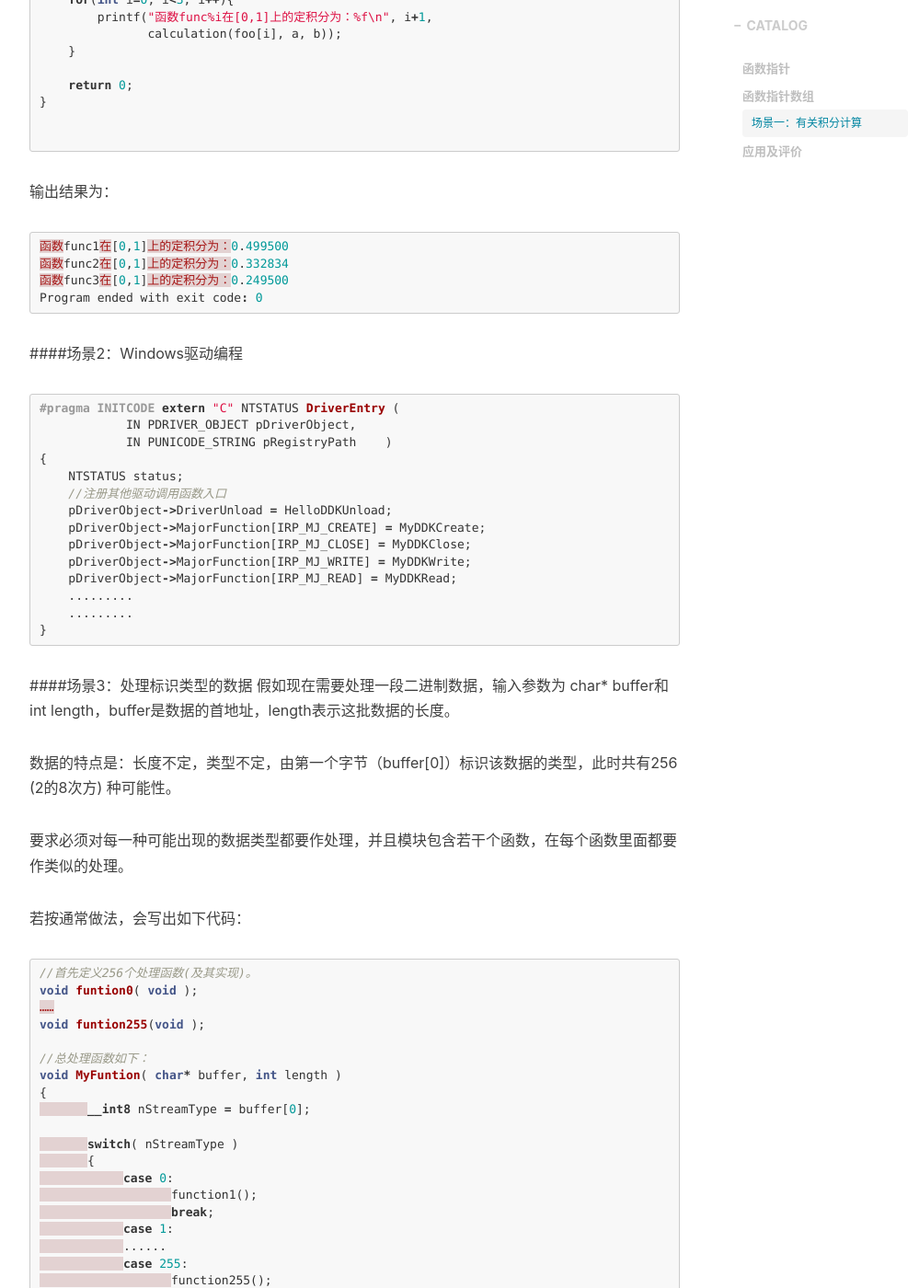
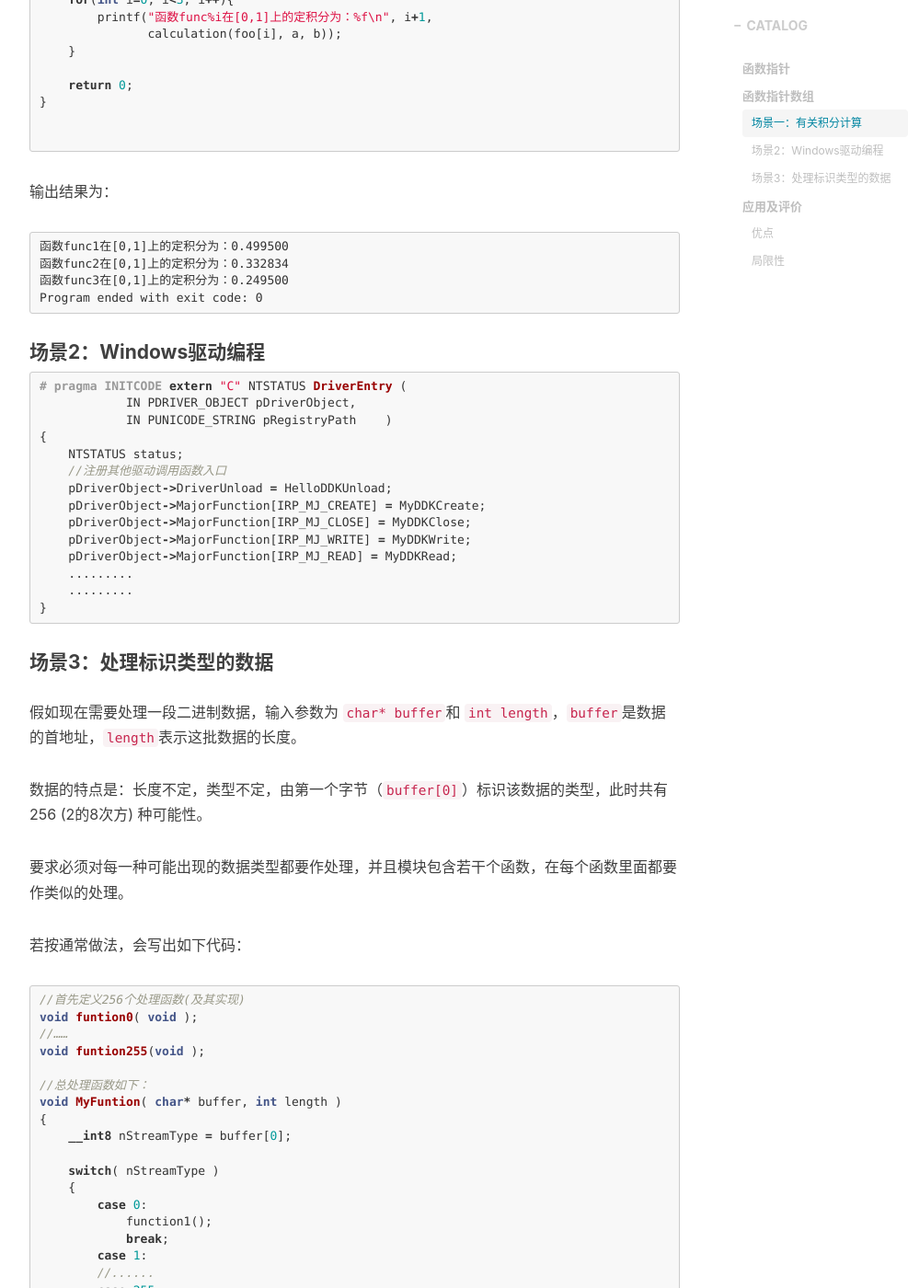
Before and after one commit to RMSnow/RMSnow.github.io, a Jekyll site: the page built from _posts/2017-10-02-函数指针与函数指针数组应用总结.md, in a window 1280 px wide and 1400 px high, scrolled down 2476 px. Shown: the whole window at 92% size, without its empty margins (233-1232 px from the left). Built offline with Jekyll 4.4.1, drawn with Linux system fonts in a browser that asks for light colours; nearby versions of some CDN libraries; comment, search, counter and statistics services are not loaded; some of the changed text lies outside the part shown.

Commit message:
update blog

````diff
--- a/_posts/2017-10-02-函数指针与函数指针数组应用总结.md
+++ b/_posts/2017-10-02-函数指针与函数指针数组应用总结.md
@@ -121,16 +121,16 @@ int main(int argc, const char * argv[]) {
 
 ```
 输出结果为：
-```c
+```
 函数func1在[0,1]上的定积分为：0.499500
 函数func2在[0,1]上的定积分为：0.332834
 函数func3在[0,1]上的定积分为：0.249500
 Program ended with exit code: 0
 ```
 
-####场景2：Windows驱动编程
+#### 场景2：Windows驱动编程
 ```c
-#pragma INITCODE
+# pragma INITCODE
 extern "C" NTSTATUS DriverEntry (
             IN PDRIVER_OBJECT pDriverObject,
             IN PUNICODE_STRING pRegistryPath    )
@@ -147,52 +147,52 @@ extern "C" NTSTATUS DriverEntry (
 }
 ```
 
-####场景3：处理标识类型的数据
-假如现在需要处理一段二进制数据，输入参数为 char* buffer和 int length，buffer是数据的首地址，length表示这批数据的长度。
+#### 场景3：处理标识类型的数据
+假如现在需要处理一段二进制数据，输入参数为 `char* buffer`和 `int length`，`buffer`是数据的首地址，`length`表示这批数据的长度。
 
-数据的特点是：长度不定，类型不定，由第一个字节（buffer[0]）标识该数据的类型，此时共有256 (2的8次方) 种可能性。
+数据的特点是：长度不定，类型不定，由第一个字节（`buffer[0]`）标识该数据的类型，此时共有256 (2的8次方) 种可能性。
 
 要求必须对每一种可能出现的数据类型都要作处理，并且模块包含若干个函数，在每个函数里面都要作类似的处理。
 
 若按通常做法，会写出如下代码：
 ```c
-//首先定义256个处理函数(及其实现)。
+//首先定义256个处理函数(及其实现)
 void funtion0( void );
-……
+//……
 void funtion255(void );
 
 //总处理函数如下：
 void MyFuntion( char* buffer, int length )
 {
-　　　　__int8 nStreamType = buffer[0];
+    __int8 nStreamType = buffer[0];
 
-　　　　switch( nStreamType )
-　　　　{
-　　　　　　　case 0:
-　　　　　　　　　　　function1();
-　　　　　　　　　　　break;
-　　　　　　　case 1:
-　　　　　　　......
-　　　　　　　case 255:
-　　　　　　　　　　　function255();
-　　　　　　　　　　　break;
+    switch( nStreamType )
+    {
+        case 0:
+            function1();
+            break;
+        case 1:
+        //......
+        case 255:
+            function255();
+            break;
 　　　　　}
 }
 ```
 若采用函数指针数组的方式代替switch语句，则可以改写为：
 ```c
-//首先定义函数指针数组，并给数组赋值。
+//首先定义函数指针数组，并给数组赋值
 void (*fun[256])(void);
 
 fun[0] = function0;
-…….
+//……
 fun[255] = function();
 
 //之后，MyFunction()函数可以修改如下：
 void MyFuntion( char* buffer, int length )
 {
-　　　　__int8 nStreamType = buffer[0];
-　　　　（*fun[nStreamType]）();
+    __int8 nStreamType = buffer[0];
+    (*fun[nStreamType])();
 }
 ```
 
@@ -201,7 +201,7 @@ void MyFuntion( char* buffer, int length )
 ----------
 
 ### 应用及评价
-####优点
+#### 优点
 在绝大部分情况下，函数指针（数组）的功能都能够以其他方式实现，但使用函数指针数组也会有很多独特的优势。
 
 优点一：编码美观,容易维护。
@@ -230,6 +230,7 @@ EVENT_FUN_MAP eFunMap[EVENT_TYPE_END] = {
 
 //..............................
 
+
 void DoAction(EVENT_TYPE eType)
 {
     (*eFunMap[eType].pFun)();
@@ -253,5 +254,5 @@ void ReloadEventFun()
 
 如场景三中所示，函数指针数组可直接根据索引下标直接寻址，算法复杂度为O(1)，在多数情况下其执行效率高于switch语句，更远高于if-else语句。
 
-####局限性
+#### 局限性
 函数指针数组的最大特点，就是对于这多个处理函数，每个函数的**参数个数及类型**必须相同。在实际场景中，对应用户操作的不同响应函数，当其所要求的参数不同时，就不能再使用函数指针数组，而只能通过如switch语句这样的常规方法来实现。
````
